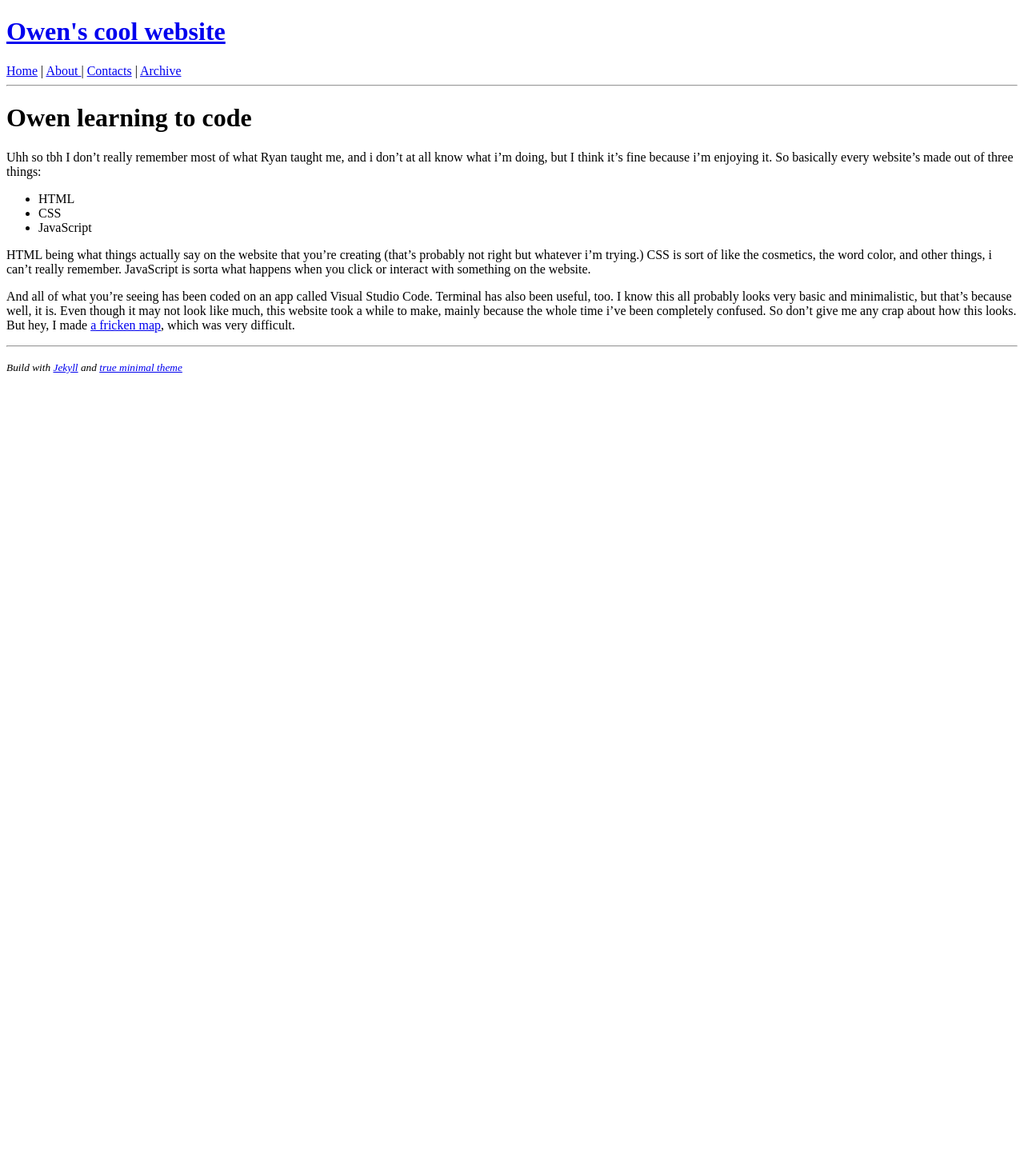
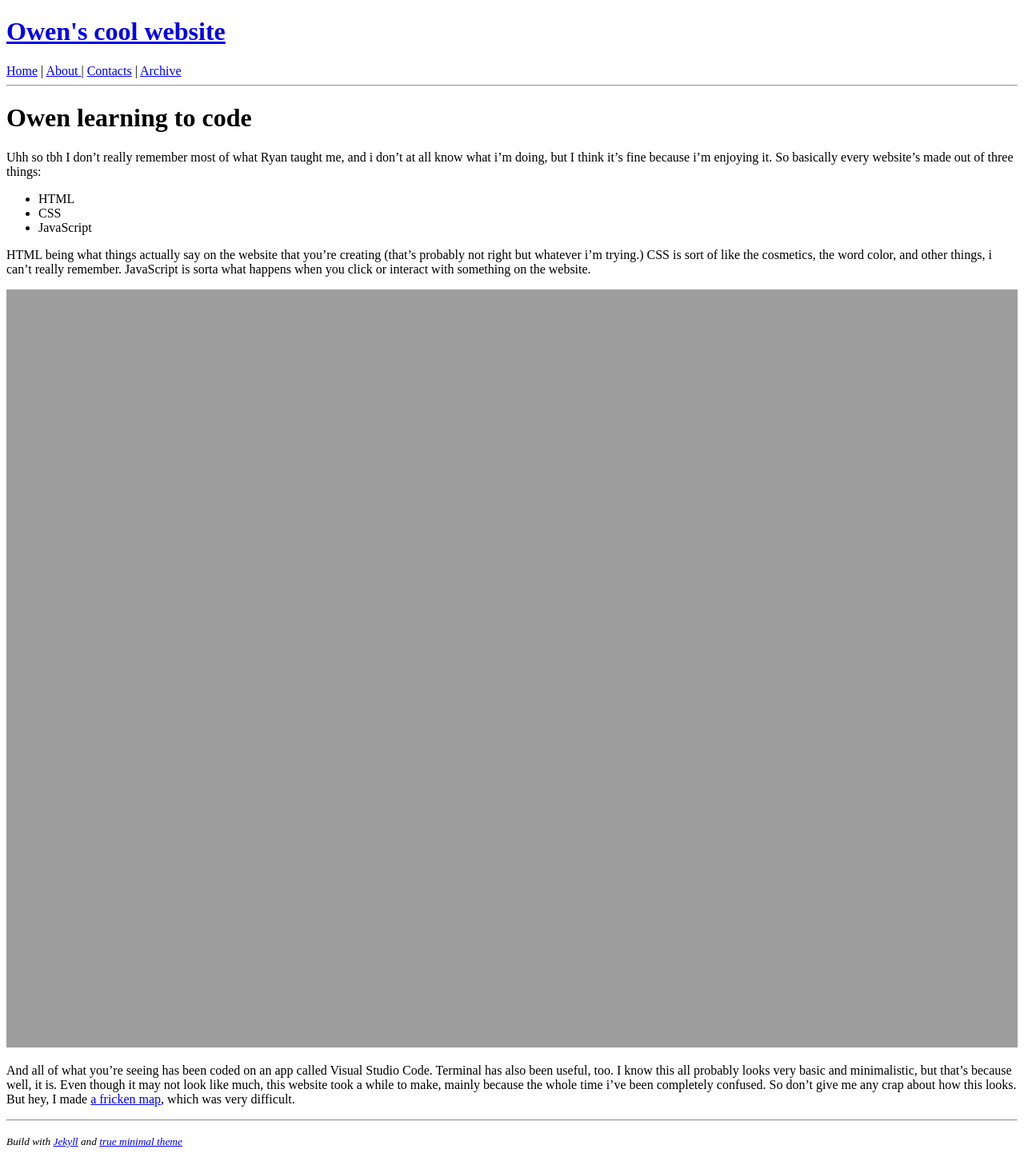
Before and after one commit to owen-gillaspie/owen-gillaspie.github.io, a Jekyll site: the page built from _posts/2018-01-01-jekyll-true-minimal-theme.md, in a window 1280 px wide. Shown: the whole page at 80% size. Built offline with Jekyll 4.4.1, drawn with Linux system fonts in a browser that asks for light colours; nearby versions of some CDN libraries; before the commit the page ends 900 px from its top, so only the background shows below that.

Commit message:
Adds image

```diff
--- a/_posts/2018-01-01-jekyll-true-minimal-theme.md
+++ b/_posts/2018-01-01-jekyll-true-minimal-theme.md
@@ -13,4 +13,6 @@ Uhh so tbh I don't really remember most of what Ryan taught me, and i don't at a
 
 HTML being what things actually say on the website that you're creating (that's probably not right but whatever i'm trying.) CSS is sort of like the cosmetics, the word color, and other things, i can't really remember. JavaScript is sorta what happens when you click or interact with something on the website.
 
+<img src="{{ site.url }}/assets/images/owen-coding.jpg" alt="Owen coding at the table" style="width: 100%" />
+
 And all of what you're seeing has been coded on an app called Visual Studio Code. Terminal has also been useful, too. I know this all probably looks very basic and minimalistic, but that's because well, it is. Even though it may not look like much, this website took a while to make, mainly because the whole time i've been completely confused. So don't give me any crap about how this looks. But hey, I made [a fricken map](/about), which was very difficult.
```
